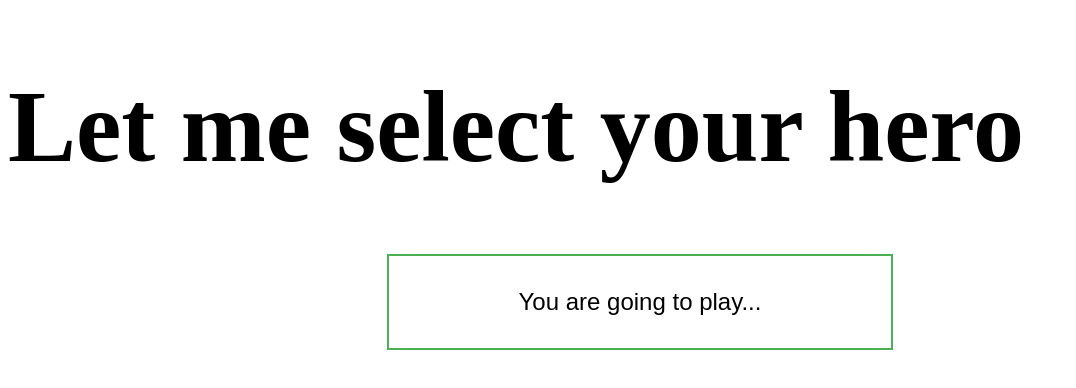
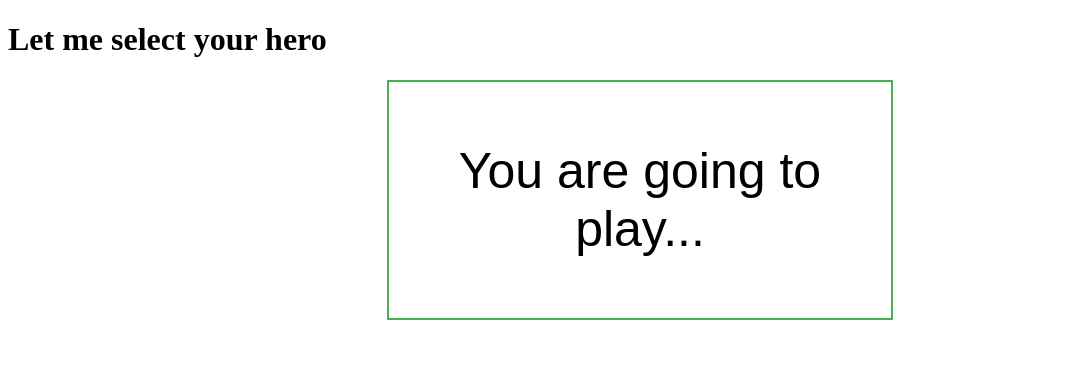
Before and after one commit to Skittlez0fThunda/Skittlez0fThunda.github.io, a plain HTML site: page index.html in a window 1280 px wide. Shown: the whole page, without its empty margins (0-1076 px from the left). Drawn offline with Linux system fonts and the light colour scheme.

Commit message:
Update OverCSS.css

```diff
--- a/OverCSS.css
+++ b/OverCSS.css
@@ -1,9 +1,16 @@
+@font-face {
+    font-family: Bignoodle;
+    src: url(sansation_light.woff);
 h1{
-	font-size: 102px
+	font-size: 80px
+	width:40%;
+	margin-left:30%;
+	margin-right:30%;
+}
 }
 button {
-		font-size: 24px;
-		padding: 32px 32px;
+		font-size: 50px;
+		padding: 60px 60px;
 		border radius: 8px;
 		background-color: white;
 		color: black;
```
